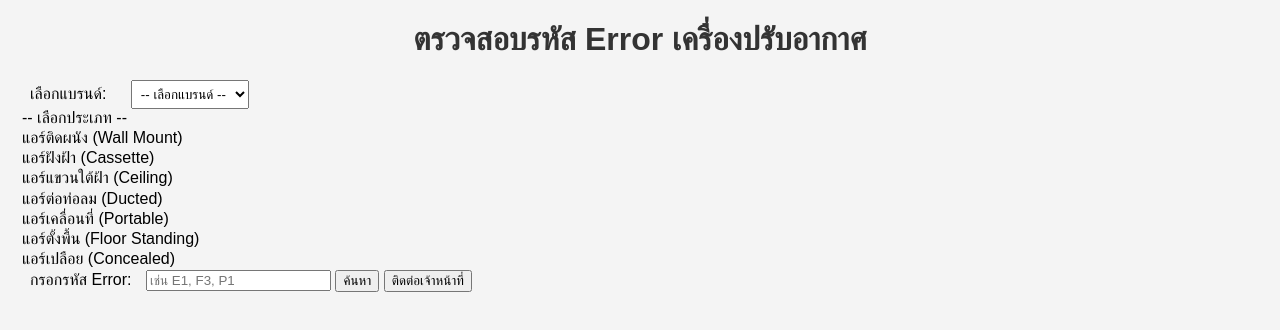
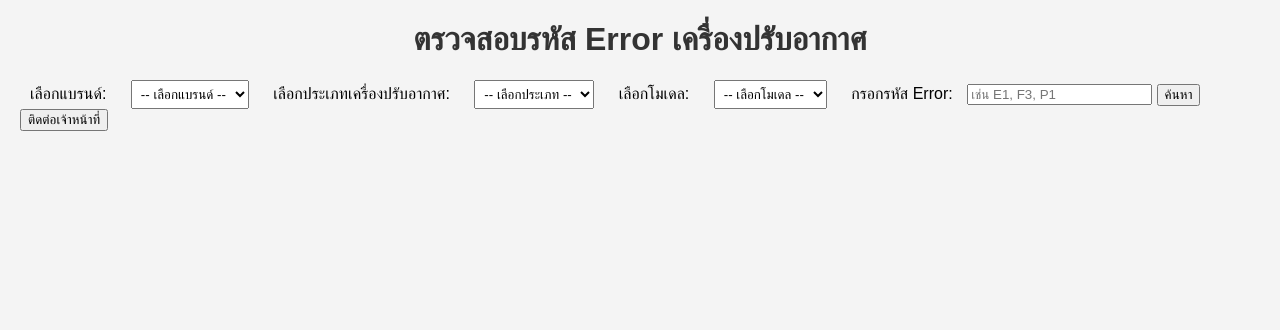
Before and after one commit to ruksaphon/air-error-code, a plain HTML site: page index.html in a window 1280 px wide. Drawn offline with Linux system fonts and the light colour scheme; a script that the page names is missing.

Commit message:
Add files via upload

```diff
--- a/index.html
+++ b/index.html
@@ -12,18 +12,16 @@
   <label for="brandSelect">เลือกแบรนด์:</label>
   <select id="brandSelect">
     <option value="">-- เลือกแบรนด์ --</option>
-    <option value="York">York</option>
-    <option value="Hitachi">Hitachi</option>
   </select>
 
- <option value="">-- เลือกประเภท --</option>
-    <option value="Wall">แอร์ติดผนัง (Wall Mount)</option>
-    <option value="Cassette">แอร์ฝังฝ้า (Cassette)</option>
-    <option value="Ceiling">แอร์แขวนใต้ฝ้า (Ceiling)</option>
-    <option value="Ducted">แอร์ต่อท่อลม (Ducted)</option>
-    <option value="Portable">แอร์เคลื่อนที่ (Portable)</option>
-    <option value="Floor">แอร์ตั้งพื้น (Floor Standing)</option>
-    <option value="Concealed">แอร์เปลือย (Concealed)</option>
+  <label for="typeSelect">เลือกประเภทเครื่องปรับอากาศ:</label>
+  <select id="typeSelect">
+    <option value="">-- เลือกประเภท --</option>
+  </select>
+
+  <label for="modelSelect">เลือกโมเดล:</label>
+  <select id="modelSelect">
+    <option value="">-- เลือกโมเดล --</option>
   </select>
 
   <label for="errorCodeInput">กรอกรหัส Error:</label>
```
